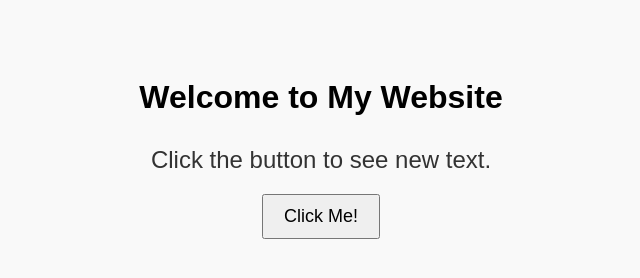
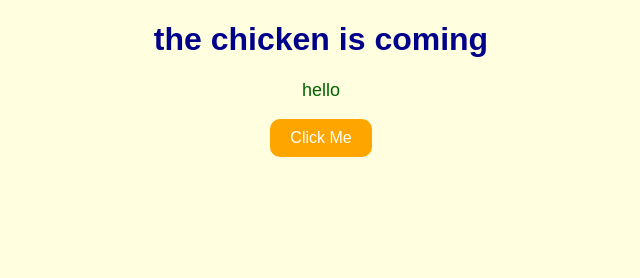
Before and after one commit to Helloworldzombie/website, a plain HTML site: page index.html in a window 1280 px wide. Shown: the whole page, without its empty margins (319-959 px from the left). Drawn offline with Linux system fonts and the light colour scheme.

Commit message:
Update index.html

```diff
--- a/index.html
+++ b/index.html
@@ -1,38 +1,41 @@
 <!DOCTYPE html>
 <html>
   <head>
-  <title>Button Click Example</title>
+    <title>Styled Page</title>
     <style>
       body {
+        background-color: lightyellow;
         font-family: Arial, sans-serif;
         text-align: center;
-      padding: 50px;
-      background: #f9f9f9;
       }
+
+      h1 {
+        color: darkblue;
+      }
+
+      p {
+        font-size: 18px;
+        color: darkgreen;
+      }
+
       button {
-      font-size: 18px;
+        background-color: orange;
+        color: white;
         padding: 10px 20px;
+        border: none;
+        border-radius: 10px;
+        font-size: 16px;
         cursor: pointer;
-      margin-top: 20px;
       }
-    #content {
-      font-size: 24px;
-      margin-top: 30px;
-      color: #333;
+
+      button:hover {
+        background-color: darkorange;
       }
     </style>
   </head>
   <body>
-
-  <h1>Welcome to My Website</h1>
-  <div id="content">Click the button to see new text.</div>
-  <button onclick="changeText()">Click Me!</button>
-
-  <script>
-    function changeText() {
-      document.getElementById('content').innerText = "installing viruses.";
-    }
-  </script>
-
+    <h1>the chicken is coming</h1>
+    <p>hello</p>
+    <button onclick="alert('BOb ate your nachos')">Click Me</button>
   </body>
 </html>
```
Lines whose indentation alone changed are shown as unchanged.
